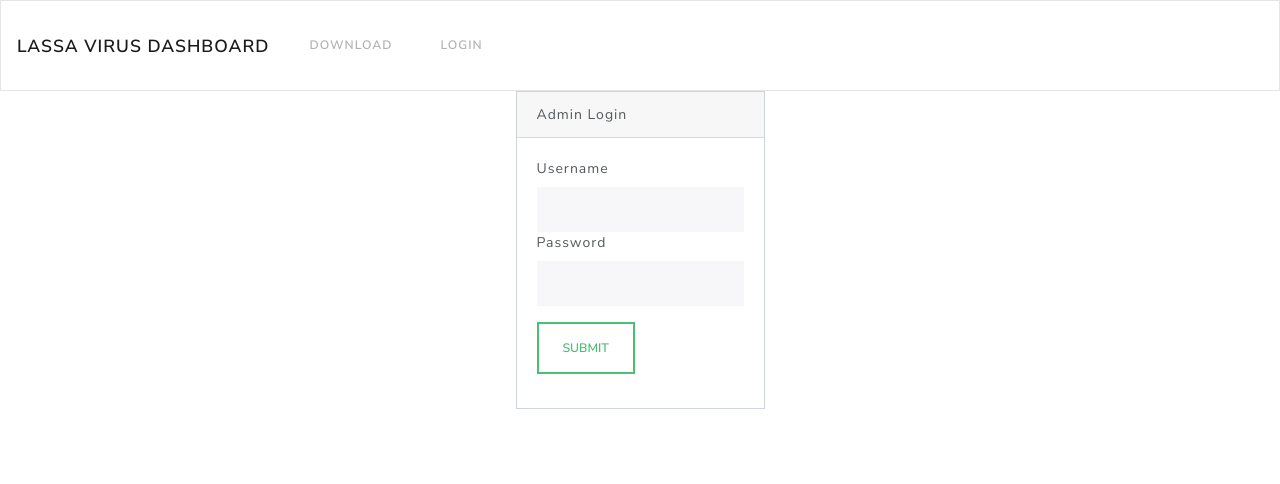
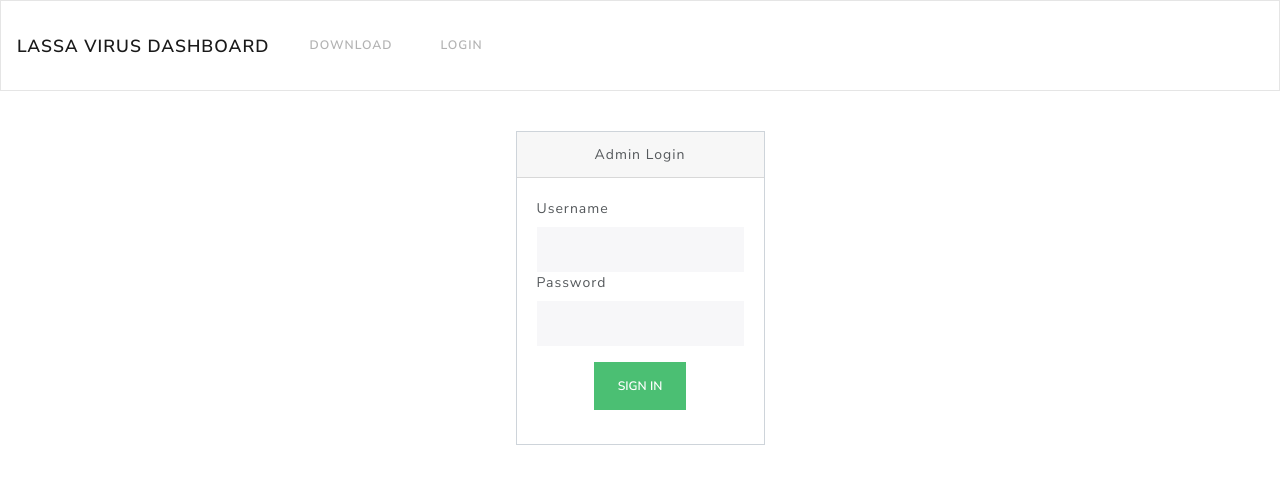
Before and after one commit to tvarrelman/LassaMapping, a Flask app: page /login in a window 1280 px wide. Shown: the top 484 px of the page. Run offline with Flask 2, Linux system fonts and the light colour scheme; some libraries are stand-ins or nearby versions.

Commit message:
edited styling

```diff
--- a/LassaMappingApp/templates/human_mapper.html
+++ b/LassaMappingApp/templates/human_mapper.html
@@ -1,10 +1,6 @@
 {% extends "index.html" %}
 {% block mapper %}
 <script>
-	var mapOptions = {center: [13.531665, -2.460415], zoom: 4};
-	var map = new L.map("map", mapOptions);
-	var layer = new L.TileLayer('http://{s}.tile.openstreetmap.org/{z}/{x}/{y}.png');
-	map.addLayer(layer);
 	var coords = {{ human_data|tojson}};
 	var markers = L.markerClusterGroup();
 	for (var i in coords){
--- a/LassaMappingApp/templates/login.html
+++ b/LassaMappingApp/templates/login.html
@@ -22,10 +22,10 @@
         </nav>
 
         <body>
-	<div class="container-fluid">
+	<div class="container-fluid" style="padding-top: 40px;">
 		<div class="row justify-content-center">
 			<div class="card border-secondary mb-3" style="max-width: 20rem;">
-  				<div class="card-header">Admin Login</div>
+  				<div class="card-header" style="text-align: center;">Admin Login</div>
   				<div class="card-body">
 					<form action="" method="POST" role="form">
 						<div class="form-group">
@@ -39,7 +39,7 @@
 								<input class="form-control" type="password" name="password">
 							</fieldset>
 						</div>
-						<button type="submit" class="btn btn-outline-success">Submit</button>
+						<button type="submit" class="btn btn-success mx-auto d-block">Sign in</button>
 					</form>
 				</div>
 			</div>
--- a/LassaMappingApp/templates/rodent_mapper.html
+++ b/LassaMappingApp/templates/rodent_mapper.html
@@ -1,10 +1,6 @@
 {% extends "index.html" %}
 {% block RodentMapper %}
 <script>
-        var mapOptions = {center: [13.531665, -2.460415], zoom: 4};
-        var map = new L.map("map", mapOptions);
-        var layer = new L.TileLayer('http://{s}.tile.openstreetmap.org/{z}/{x}/{y}.png');
-        map.addLayer(layer);
         var coords = {{ rodent_data|tojson}};
         var markers = L.markerClusterGroup();
         for (var i in coords){
```
Also changed, not shown: LassaMappingApp/templates/index.html (+7 -2 lines).
